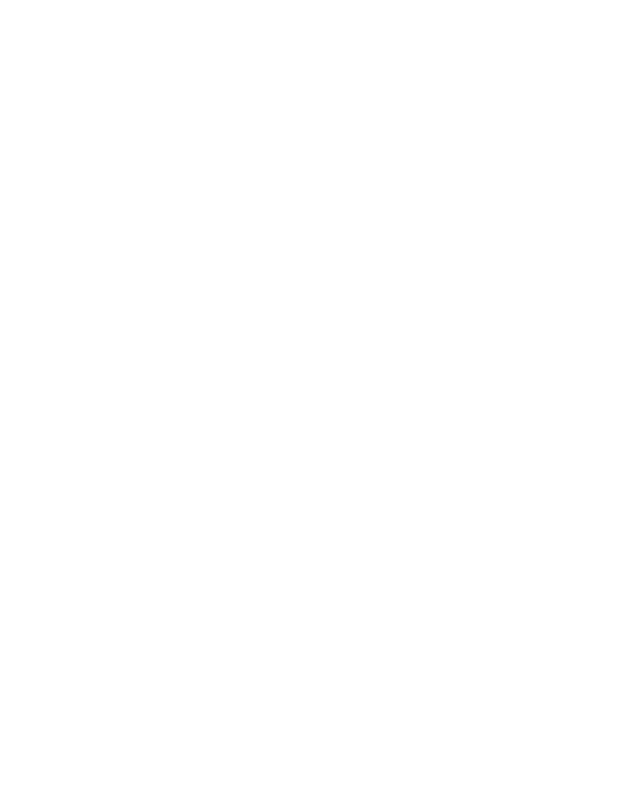
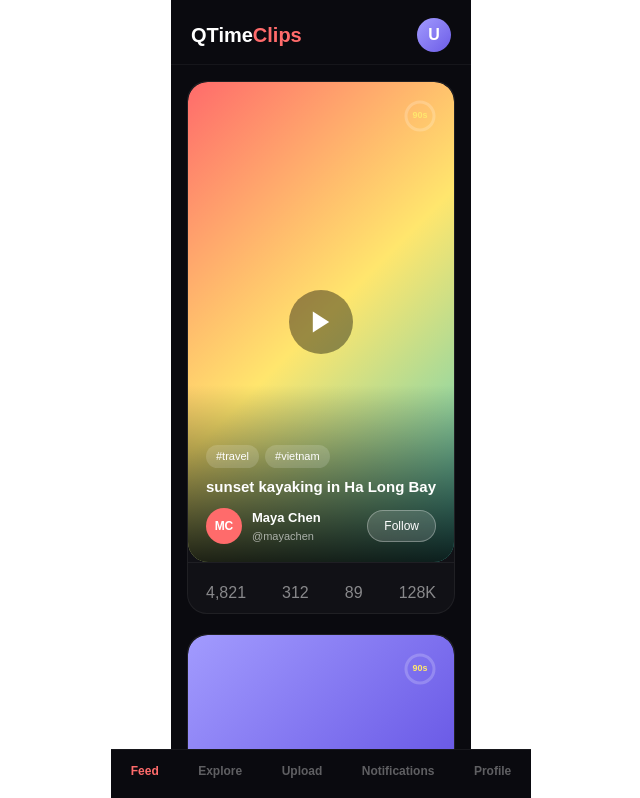
Before and after one commit to jaxson51419/qtimeclips, a Next.js app: page /feed in a window 1280 px wide. Before the commit this address had no page. Shown: the top 798 px of the page, without its empty margins (319-959 px from the left). Built offline with nearby package versions, Linux system fonts and the light colour scheme.

Commit message:
fix feed page

```diff
--- a/app/feed/page.jsx
+++ b/app/feed/page.jsx
@@ -1,5 +1,130 @@
-import { redirect } from 'next/navigation';
+"use client";
+import { useState, useRef, useEffect } from "react";
 
-export default function Home() {
-  redirect('/login');
+const MOCK_CLIPS = [
+  { id: 1, user: { name: "Maya Chen", handle: "@mayachen", avatar: "MC", color: "#FF6B6B" }, title: "sunset kayaking in Ha Long Bay", likes: 4821, comments: 312, shares: 89, views: "128K", tags: ["travel", "vietnam"], gradient: "linear-gradient(135deg, #FF6B6B 0%, #FFE66D 50%, #4ECDC4 100%)", duration: 90 },
+  { id: 2, user: { name: "Kai Rivers", handle: "@kaimusic", avatar: "KR", color: "#A29BFE" }, title: "wrote this beat in 90 seconds", likes: 9204, comments: 671, shares: 443, views: "512K", tags: ["music", "producer"], gradient: "linear-gradient(135deg, #A29BFE 0%, #6C5CE7 50%, #2D3436 100%)", duration: 90 },
+  { id: 3, user: { name: "Zoe Park", handle: "@zoecooks", avatar: "ZP", color: "#55EFC4" }, title: "90-sec ramen from scratch", likes: 31540, comments: 2109, shares: 1880, views: "2.1M", tags: ["food", "cooking"], gradient: "linear-gradient(135deg, #55EFC4 0%, #00B894 50%, #FDCB6E 100%)", duration: 90 },
+  { id: 4, user: { name: "Leo Vance", handle: "@leoskates", avatar: "LV", color: "#FD79A8" }, title: "first time landing this trick", likes: 7633, comments: 890, shares: 210, views: "890K", tags: ["skate", "sports"], gradient: "linear-gradient(135deg, #FD79A8 0%, #E84393 50%, #6C5CE7 100%)", duration: 90 },
+];
+
+const TABS = ["Feed", "Explore", "Upload", "Notifications", "Profile"];
+
+function ClipCard({ clip, active }) {
+  const [progress, setProgress] = useState(0);
+  const [playing, setPlaying] = useState(false);
+  const intervalRef = useRef(null);
+
+  useEffect(() => {
+    if (!active) { setProgress(0); setPlaying(false); clearInterval(intervalRef.current); }
+  }, [active]);
+
+  const togglePlay = () => {
+    if (playing) { clearInterval(intervalRef.current); setPlaying(false); }
+    else {
+      setPlaying(true);
+      intervalRef.current = setInterval(() => {
+        setProgress(p => {
+          if (p >= 100) { clearInterval(intervalRef.current); setPlaying(false); return 100; }
+          return p + (100 / (clip.duration * 10));
+        });
+      }, 100);
+    }
+  };
+
+  const timeLeft = Math.round(clip.duration * (1 - progress / 100));
+  const r = 14, circ = 2 * Math.PI * r, offset = circ - (progress / 100) * circ;
+
+  return (
+    <div onClick={togglePlay} style={{ position: "relative", borderRadius: 20, overflow: "hidden", background: clip.gradient, minHeight: 480, display: "flex", flexDirection: "column", justifyContent: "flex-end", cursor: "pointer" }}>
+      <div style={{ position: "absolute", top: 16, right: 16 }}>
+        <svg width="36" height="36" style={{ transform: "rotate(-90deg)" }}>
+          <circle cx="18" cy="18" r={r} fill="none" stroke="rgba(255,255,255,0.2)" strokeWidth="3"/>
+          <circle cx="18" cy="18" r={r} fill="none" stroke="#FFE66D" strokeWidth="3" strokeDasharray={circ} strokeDashoffset={offset} strokeLinecap="round"/>
+        </svg>
+        <span style={{ position: "absolute", top: "50%", left: "50%", transform: "translate(-50%,-50%)", fontSize: 9, fontWeight: 700, color: "#FFE66D" }}>{timeLeft}s</span>
+      </div>
+      {!playing && (
+        <div style={{ position: "absolute", top: "50%", left: "50%", transform: "translate(-50%,-50%)", width: 64, height: 64, borderRadius: "50%", background: "rgba(0,0,0,0.4)", display: "flex", alignItems: "center", justifyContent: "center" }}>
+          <svg width="28" height="28" fill="white" viewBox="0 0 24 24"><polygon points="5,3 19,12 5,21"/></svg>
+        </div>
+      )}
+      <div style={{ background: "linear-gradient(to top, rgba(0,0,0,0.85), transparent)", padding: "60px 18px 18px" }}>
+        <div style={{ display: "flex", gap: 6, marginBottom: 8 }}>
+          {clip.tags.map(t => <span key={t} style={{ background: "rgba(255,255,255,0.15)", color: "#fff", fontSize: 11, padding: "3px 10px", borderRadius: 20 }}>#{t}</span>)}
+        </div>
+        <p style={{ margin: "0 0 10px", color: "#fff", fontSize: 15, fontWeight: 600 }}>{clip.title}</p>
+        <div style={{ display: "flex", alignItems: "center", justifyContent: "space-between" }}>
+          <div style={{ display: "flex", alignItems: "center", gap: 10 }}>
+            <div style={{ width: 36, height: 36, borderRadius: "50%", background: clip.user.color, display: "flex", alignItems: "center", justifyContent: "center", fontWeight: 800, fontSize: 12, color: "#fff" }}>{clip.user.avatar}</div>
+            <div>
+              <div style={{ color: "#fff", fontSize: 13, fontWeight: 700 }}>{clip.user.name}</div>
+              <div style={{ color: "rgba(255,255,255,0.6)", fontSize: 11 }}>{clip.user.handle}</div>
+            </div>
+          </div>
+          <button style={{ background: "rgba(255,255,255,0.15)", border: "1px solid rgba(255,255,255,0.3)", color: "#fff", borderRadius: 20, padding: "6px 16px", fontSize: 12, cursor: "pointer" }}>Follow</button>
+        </div>
+      </div>
+    </div>
+  );
 }
+
+function ActionBar({ clip, liked, onLike }) {
+  return (
+    <div style={{ display: "flex", justifyContent: "space-around", padding: "14px 0 4px", borderTop: "1px solid rgba(255,255,255,0.06)" }}>
+      {[{ icon: liked ? "hearts" : "heart", label: clip.likes.toLocaleString(), action: onLike }, { icon: "chat", label: clip.comments.toLocaleString(), action: () => {} }, { icon: "share", label: clip.shares.toLocaleString(), action: () => {} }, { icon: "view", label: clip.views, action: () => {} }].map(({ icon, label, action }) => (
+        <button key={label} onClick={action} style={{ background: "none", border: "none", cursor: "pointer", display: "flex", flexDirection: "column", alignItems: "center", gap: 3, color: "rgba(255,255,255,0.5)", padding: "4px 10px" }}>
+          <span style={{ fontSize: 16 }}>{label}</span>
+        </button>
+      ))}
+    </div>
+  );
+}
+
+export default function FeedPage() {
+  const [activeTab, setActiveTab] = useState("Feed");
+  const [activeClip, setActiveClip] = useState(0);
+  const [likedClips, setLikedClips] = useState(new Set());
+
+  const toggleLike = (id) => {
+    setLikedClips(prev => { const next = new Set(prev); next.has(id) ? next.delete(id) : next.add(id); return next; });
+  };
+
+  return (
+    <div style={{ minHeight: "100vh", background: "#0A0A0F", color: "#fff", fontFamily: "sans-serif", maxWidth: 420, margin: "0 auto", display: "flex", flexDirection: "column" }}>
+      <div style={{ padding: "18px 20px 12px", display: "flex", alignItems: "center", justifyContent: "space-between", borderBottom: "1px solid rgba(255,255,255,0.05)", position: "sticky", top: 0, zIndex: 100, background: "#0A0A0F" }}>
+        <span style={{ fontSize: 20, fontWeight: 800 }}>QTime<span style={{ color: "#FF6B6B" }}>Clips</span></span>
+        <div style={{ width: 34, height: 34, borderRadius: "50%", background: "linear-gradient(135deg, #A29BFE, #6C5CE7)", display: "flex", alignItems: "center", justifyContent: "center", fontWeight: 800, cursor: "pointer" }}>U</div>
+      </div>
+
+      {activeTab === "Feed" && (
+        <div style={{ flex: 1, overflowY: "auto", padding: "16px 16px 100px" }}>
+          {MOCK_CLIPS.map((clip, i) => (
+            <div key={clip.id} onClick={() => setActiveClip(i)} style={{ marginBottom: 20, borderRadius: 20, overflow: "hidden", background: "rgba(255,255,255,0.03)", border: "1px solid rgba(255,255,255,0.06)" }}>
+              <ClipCard clip={clip} active={activeClip === i} />
+              <ActionBar clip={clip} liked={likedClips.has(clip.id)} onLike={() => toggleLike(clip.id)} />
+            </div>
+          ))}
+        </div>
+      )}
+
+      {activeTab === "Upload" && (
+        <div style={{ flex: 1, display: "flex", flexDirection: "column", alignItems: "center", justifyContent: "center", padding: 32, gap: 20, textAlign: "center" }}>
+          <div style={{ fontSize: 60 }}>🎬</div>
+          <div style={{ fontSize: 22, fontWeight: 800 }}>Drop Your 90s</div>
+          <a href="/upload" style={{ background: "linear-gradient(135deg, #FF6B6B, #A29BFE)", borderRadius: 16, padding: "14px 36px", fontSize: 15, fontWeight: 700, color: "#fff", textDecoration: "none" }}>Choose Video</a>
+        </div>
+      )}
+
+      {(activeTab === "Explore" || activeTab === "Notifications" || activeTab === "Profile") && (
+        <div style={{ flex: 1, display: "flex", alignItems: "center", justifyContent: "center", color: "rgba(255,255,255,0.3)" }}>{activeTab} coming soon...</div>
+      )}
+
+      <div style={{ position: "fixed", bottom: 0, left: "50%", transform: "translateX(-50%)", width: "100%", maxWidth: 420, background: "#0A0A0F", borderTop: "1px solid rgba(255,255,255,0.06)", display: "flex", justifyContent: "space-around", padding: "8px 0 16px", zIndex: 200 }}>
+        {TABS.map(tab => (
+          <button key={tab} onClick={() => setActiveTab(tab)} style={{ background: "none", border: "none", cursor: "pointer", color: activeTab === tab ? "#FF6B6B" : "rgba(255,255,255,0.35)", padding: "4px 10px", fontSize: 12, fontWeight: 600 }}>{tab}</button>
+        ))}
+      </div>
+    </div>
+  );
+}
```
